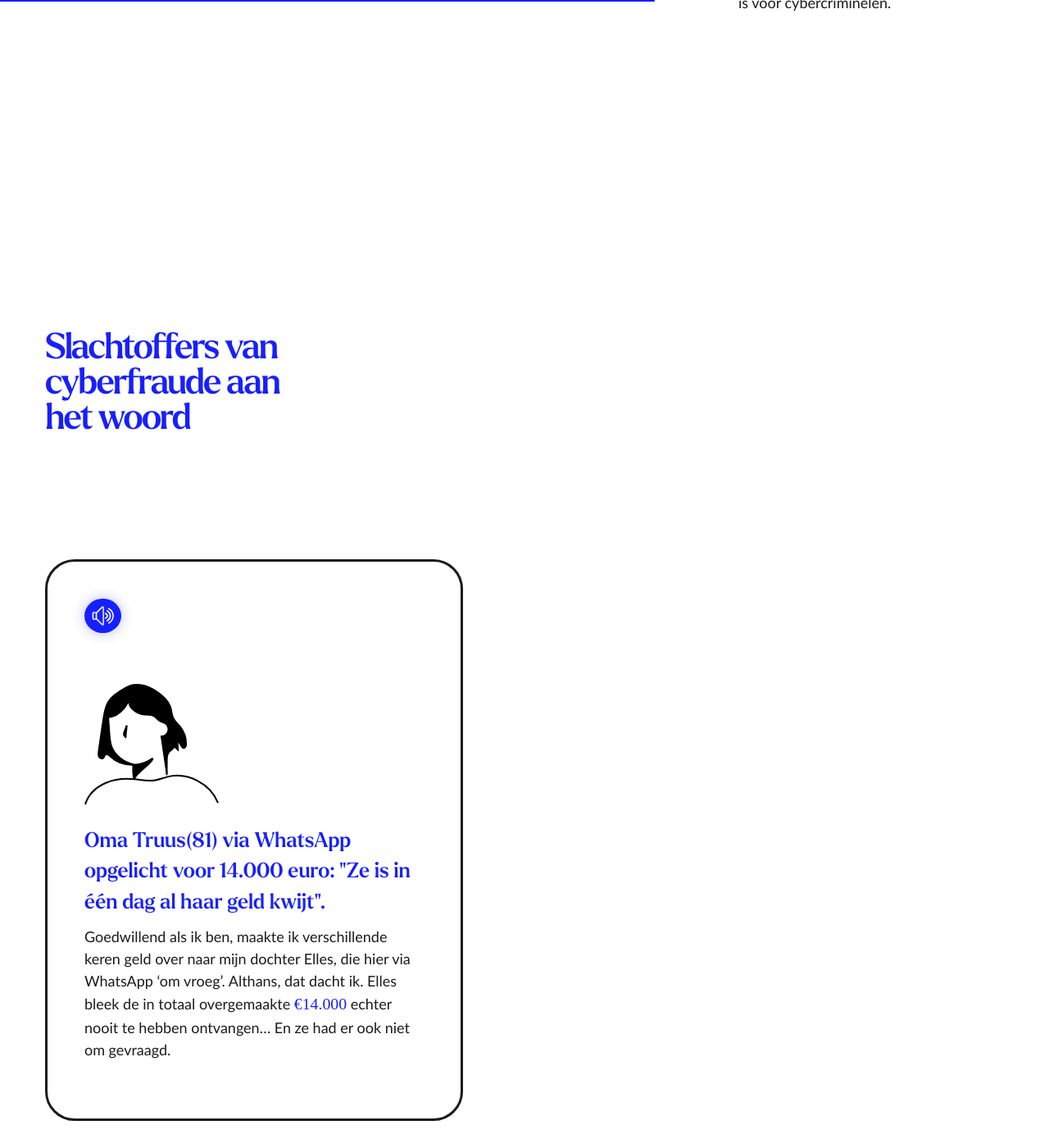
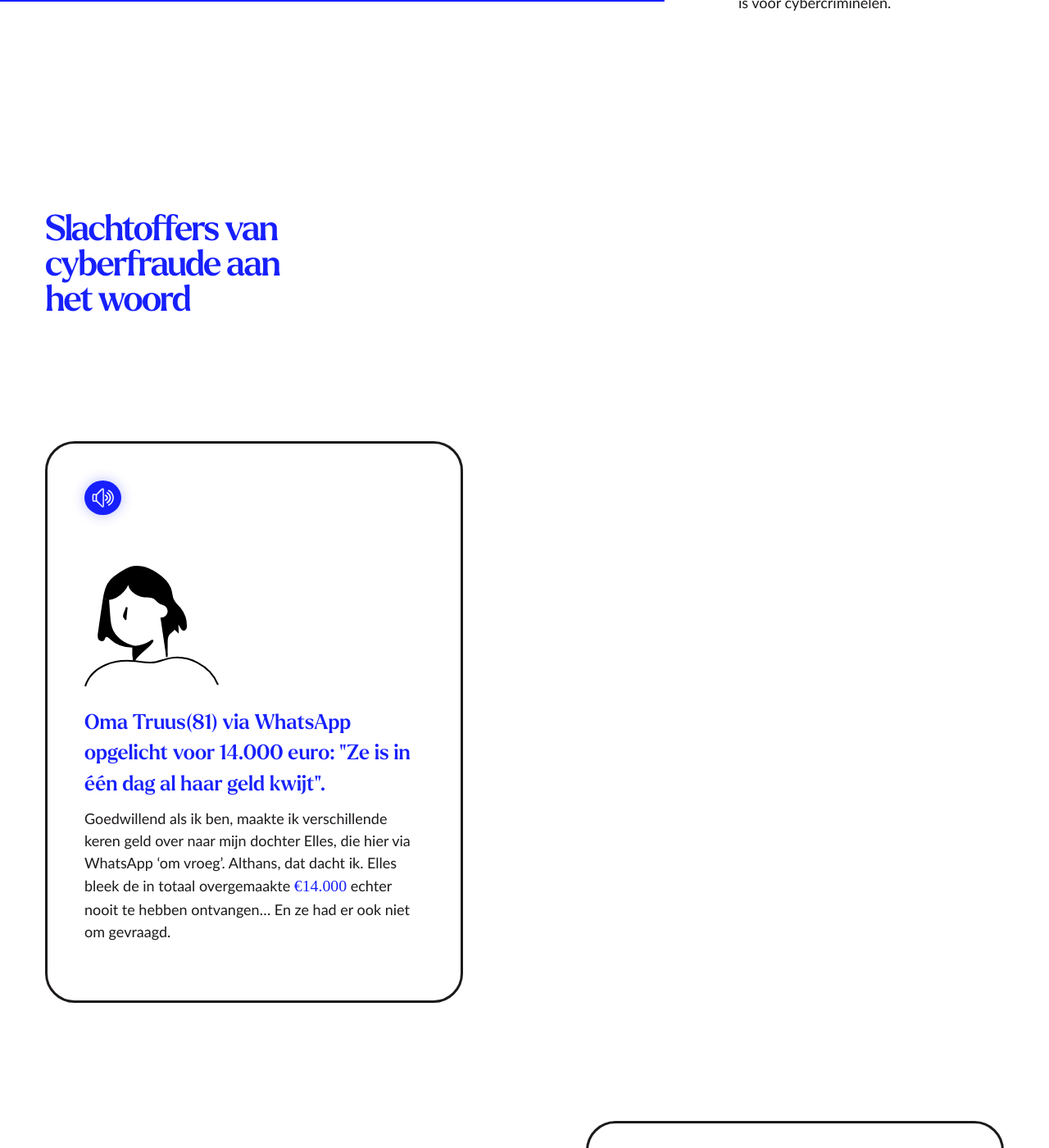
Before and after one commit to itsguus/project_information, a Jekyll site: the page built from index.md, in a window 1280 px wide and 1400 px high, scrolled down 4965 px. Shown: the whole window at 82% size. Built offline with Jekyll 4.4.1, drawn with Linux system fonts in a browser that asks for light colours; some web fonts are replaced.

Commit message:
update Guus

```diff
--- a/_config.yml
+++ b/_config.yml
@@ -1,4 +1,4 @@
-title: Project Information
+title: Criminaliteit tijdens Covid-19
 description: Een interactieve datavisualisatie over de criminaliteit tijdens de corona periode in Nederkand
 url:
 
--- a/_includes/footer.html
+++ b/_includes/footer.html
@@ -2,7 +2,6 @@
 <footer>
 
 </footer>
-<!-- <script type="text/javascript" src="{{ site.url  }}js/script.js"></script> -->
 <script type="text/javascript" src="/js/script.js"></script>
 </body>
 </html>
--- a/_includes/header.html
+++ b/_includes/header.html
@@ -9,9 +9,9 @@
 {% assign pagecontent_description = page.content | markdownify | replace: '.', '. ' | replace: '</h2>', ': ' | replace: '</h3>', ': ' | replace: '</h4>', ': ' | strip_html | strip_newlines | replace: '  ', ' ' | truncate: 160 %}
 <meta name="description" content="{% if pagecontent_description.size > 10 %}{{ pagecontent_description }}{% else %}{{ site.description }}{% endif %}">
 
-<!-- <link rel="shortcut icon" type="image/png" href="/img/icon-196x196.png"> -->
-<!-- <link rel="shortcut icon" sizes="196x196" href="/img/icon-196x196.png"> -->
-<!-- <link rel="apple-touch-icon" href="/img/icon-196x196.png"> -->
+<link rel="shortcut icon" type="image/png" href="/img/icon-196x196.png">
+<link rel="shortcut icon" sizes="196x196" href="/img/icon-196x196.png">
+<link rel="apple-touch-icon" href="/img/icon-196x196.png">
 
  <!-- Facebook integration -->
 <meta property="og:title" content="{{ page.title }}"/>
--- a/_layouts/home.html
+++ b/_layouts/home.html
@@ -4,9 +4,9 @@
 
 <section id="introduction">
     <figure>
-        <img src="{{ site.url }}/img/intro.svg" alt="Illustration of a man on a laptop">
-        <img src="{{ site.url }}/img/wolkje.svg" alt="Illustration of a cloud">
-        <img src="{{ site.url }}/img/wolkje.svg" alt="Illustration of a cloud">
+        <img src="/img/intro.svg" alt="Illustration of a man on a laptop">
+        <img src="/img/wolkje.svg" alt="Illustration of a cloud">
+        <img src="/img/wolkje.svg" alt="Illustration of a cloud">
     </figure>
     <section class="articles">
         <article>
@@ -126,10 +126,12 @@
             <li {% if count == 1 %} class="left" {% endif %}>
                 <div>
                 <figure>
-                    <audio src="{{ story.audio }}"></audio>
-                    <img src="{{ site.url }}/img/audio.svg" alt="Audio icon">
+                    <audio>
+                        <source src="{{ story.audio }}" type="audio/mp4">
+                    </audio>
+                    <img src="/img/audio.svg" alt="Audio icon">
                 </figure>
-                <img src="{{ site.url }}/img/story{{ forloop.index }}.svg" alt="">
+                <img src="/img/story{{ forloop.index }}.svg" alt="">
                 <h3>{{ story.title }}</h3>
                 {{ story.markdown | markdownify }}
             </div>
--- a/css/style.css
+++ b/css/style.css
@@ -8,7 +8,7 @@
 
 
 /* CUSTOM CURSOR */
-body { cursor: url('https://itsguus.github.io/project_information/img/mouse.svg') 14 8, auto;}
+body { cursor: url('/img/mouse.svg') 14 8, auto;}
 
 /* HEADERS */
 h1, .h1 {font-family: "Larken"; font-size: 2.8rem; line-height: 1; font-weight: 500; letter-spacing: -2px; color: #1720fc; margin-bottom: 1rem;}
@@ -174,9 +174,9 @@
 #stackedbar.hide .canvas { opacity: 0; pointer-events: none; }
 
 /* SLACHTOFFERS AAN HET WOORD */
-#stories {margin-top: 10rem; margin-bottom: 10rem; flex-direction: column;}
+#stories { margin-bottom: 10rem; flex-direction: column;}
 #stories > div {position: sticky; top: 0; z-index: -1; width: 100%; padding-top: 3rem; height: 7.5rem;}
-#stories > div h2 {transition: 500ms ease;}
+#stories > div h2 {transition: 1s ease;}
 #stories .h1 { font-size: 2.4rem; width: 18rem; }
 #stories h3 {font-size: 1.4rem; font-weight: 500; margin-bottom: 0.5rem;}
 #stories strong {font-size: 1.1rem; font-family: "Larken"; color: #1720fc; font-weight: 400;}
--- a/js/script.js
+++ b/js/script.js
@@ -20,7 +20,7 @@
     currentSectionObj = getSection(scrollPos);
     document.body.className = currentSectionObj.name;
     innerPos = parseInt(scrollPos - currentSectionObj.offset) / currentSectionObj.height + 0.45;
-    console.log(innerPos);
+    // console.log(innerPos);
     updateProgressBar(scrollPos);
     if (currentSectionObj.name == "introduction") {
         addClassAt("cloud1", 0.5, innerPos);
@@ -113,8 +113,11 @@
 window.addEventListener('scroll', scrollFunction);
 scrollFunction();
 
-// scroll gets the scrollPos minus where the last offset is (to start at 0 again), then gets the speed
-// by dividing the height by so 100% will be the end. Then minus 100 because the starting place
-// of the overflow div is -100%. Then we + 8.5% for every itreration it has gone.
-// let scroll = parseFloat(((((scrollPos - currentMonthDom.offsetTop) / (currentMonthDom.offsetHeight)) / 12.5 * 100) - 100) + (8.3 * document.body.getAttribute("data-multiplier")));
-// console.log(currentMonthDom.offsetHeight);
+const playButtons = document.querySelectorAll("audio + img");
+playButtons.forEach(
+    function(btn) {
+        btn.addEventListener("click", function() {
+            this.parentNode.querySelector("audio").play();
+        });
+    }
+)
```
Also changed, not shown: index.md (+5 -5 lines), img/icon-196x196.png (added), 3 other files.
